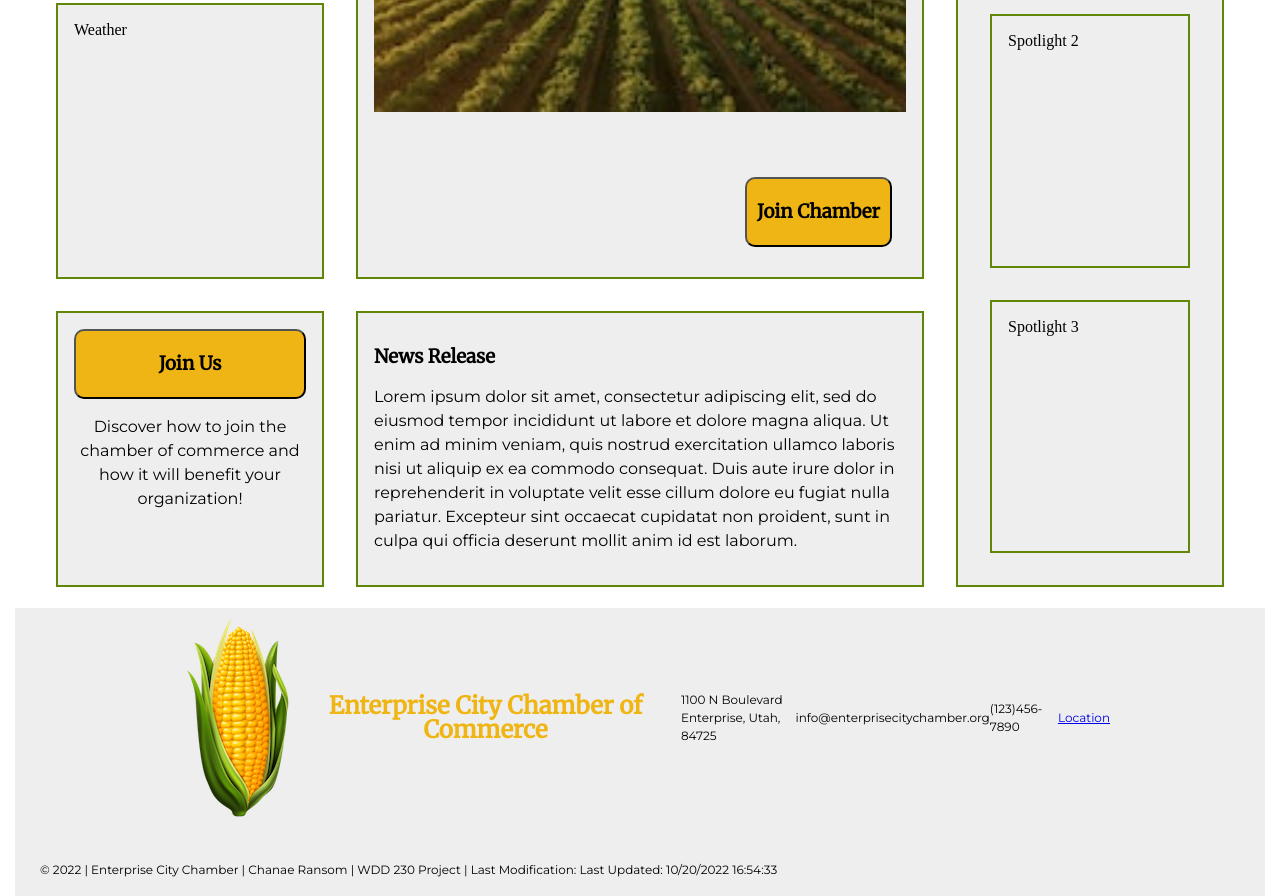
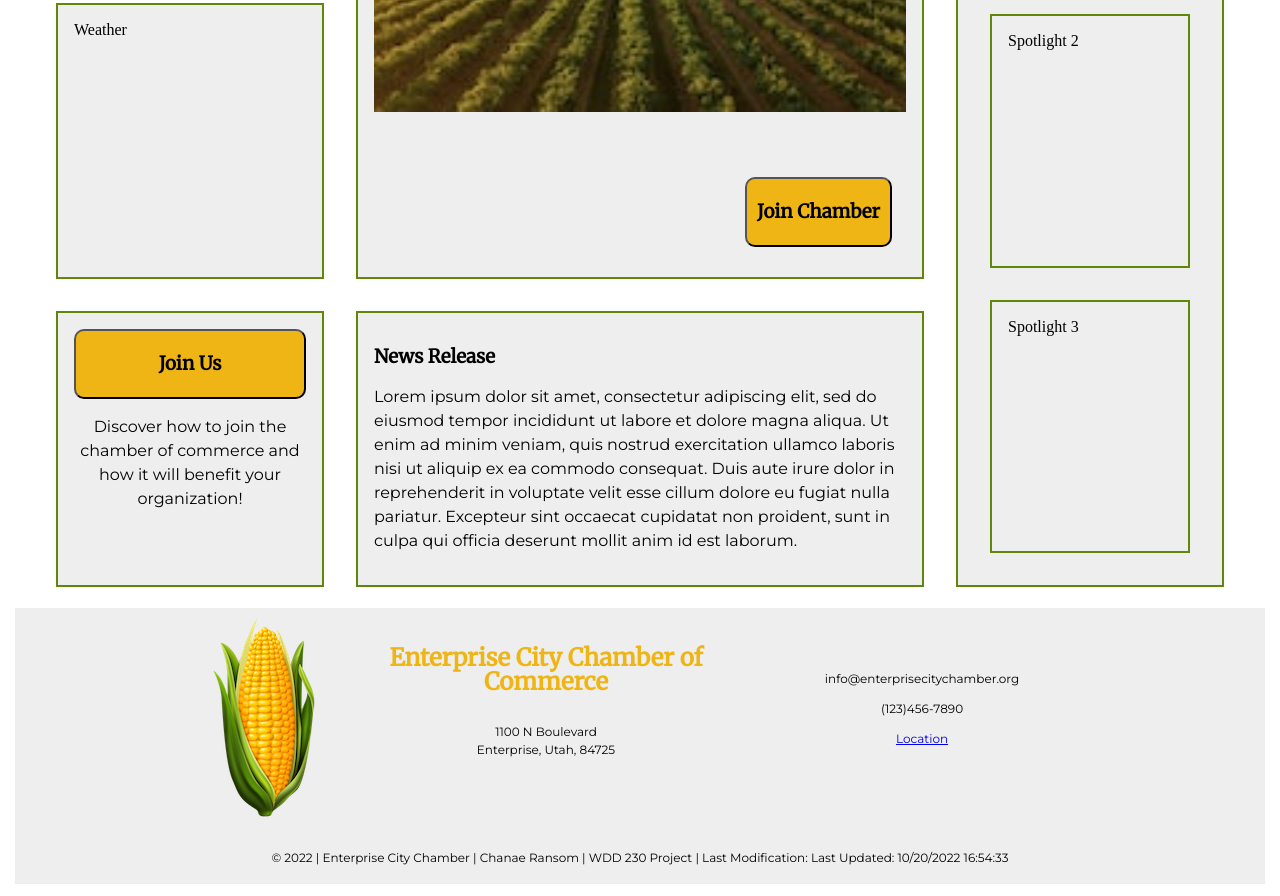
Before and after one commit to bcransom/wdd230, a plain HTML site: page chamber/index.html in a window 1280 px wide. Shown: the part 557-1453 px from the top of the page. Drawn offline with Linux system fonts and the light colour scheme.

Commit message:
add footer grid

```diff
--- a/chamber/index.html
+++ b/chamber/index.html
@@ -142,18 +142,15 @@
   <footer>
      <!--NEED TO ADD GRID OR SOMETHING TO MAKE IT ALL FIT-->
     <section class="foot-contact">
-      <div class="logo">
+      <div class="footer-logo">
         <img src="images/corn-logo.png" alt="Enterprise City Chamber Corn logo " />
-        <h1>Enterprise City Chamber of Commerce</h1>
-        <p>1100 N Boulevard<br>Enterprise, Utah, 84725</p>
-        <p>info@enterprisecitychamber.org</p>
+        <div><h1>Enterprise City Chamber of Commerce</h1>
+        <p>1100 N Boulevard<br>Enterprise, Utah, 84725</p></div>
+        <div><p>info@enterprisecitychamber.org</p>
         <p>(123)456-7890</p>
         <p><a href="https://www.google.com/maps/place/Enterprise,+UT/@37.566203,-113.713138,14z/data=!3m1!4b1!4m5!3m4!1s0x80b58ba09e7d7481:0xc72698404059a713!8m2!3d37.5735867!4d-113.7191329">
-          Location</a></p>
+          Location</a></p></div>
 
-      </div>
-      <div class="contact">
-        <p></p>
       </div>
 
 
--- a/chamber/styles/base.css
+++ b/chamber/styles/base.css
@@ -211,6 +211,20 @@ footer {
     font-size: .75rem;
 }
 
+.footer-logo {
+    display: grid;
+    grid-template-columns: 1fr;
+    justify-content: center;
+}
+
+.footer-logo img {
+    margin: auto;
+}
+
+.footer-logo p {
+    text-align: center;
+}
+
 .foot-contact {
  /*   background-color: #eee; */
     max-width: 940px;
@@ -219,3 +233,7 @@ footer {
     display: flex;
     flex-direction: column;
 }
+
+.foot-base {
+    text-align: center;
+}
--- a/chamber/styles/medium.css
+++ b/chamber/styles/medium.css
@@ -56,6 +56,13 @@
         grid-column: 3 / 4;
     }
 
+    .footer-logo {
+        grid-template-columns: 20% 40% 40%;
+    }
+
+    .footer-logo div:nth-child(3) {
+        margin: 40px 0;
+    }
 
     /*
     nav ul li a {
```
